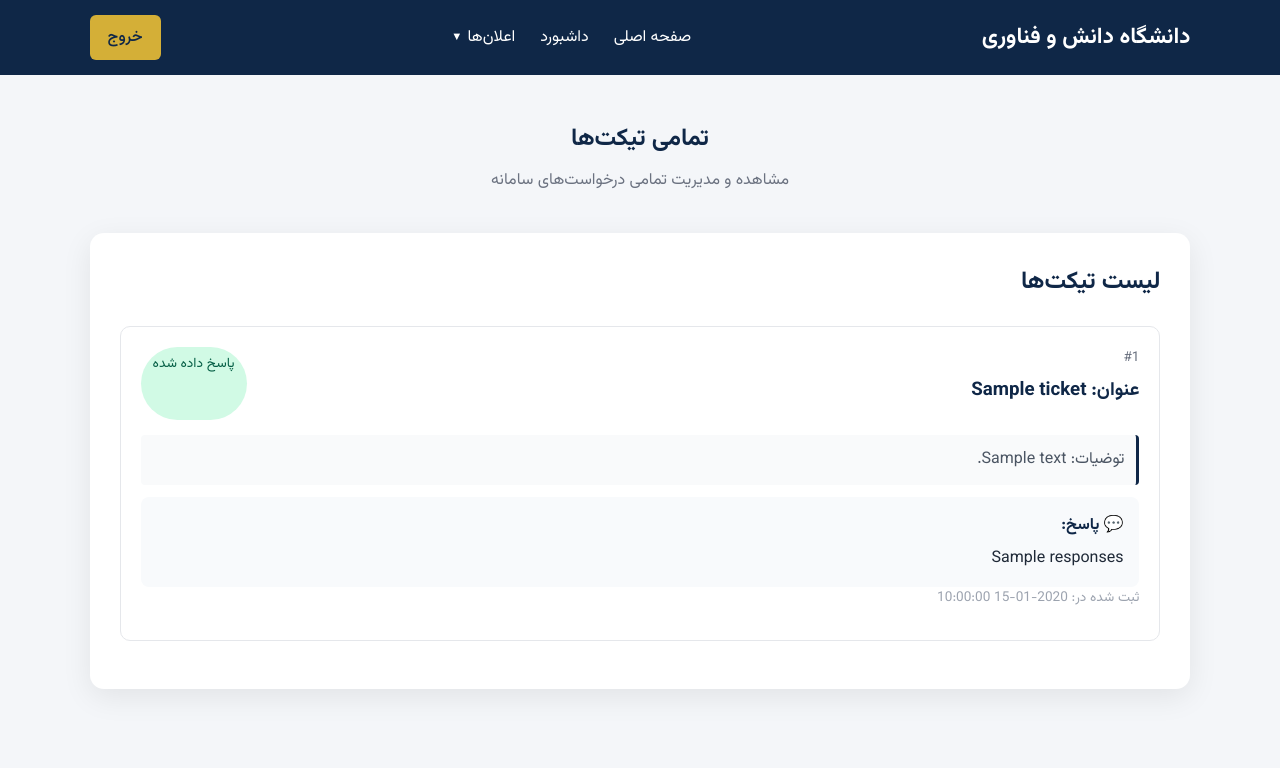
After one commit to teymuri-alireza/help-desk-system, a FastAPI app: template src/server/templates/tickets.html in a window 1280 px wide. The commit adds this page. Shown: the top 768 px of the page. Run offline with FastAPI, Linux system fonts and the light colour scheme; the template is opened without the code that fills it: most values are stand-ins (such as "Sample title", 1, 10 or a date in 2020); data that the repository does not hold is empty.

Commit message:
feat(api): complete /tickets GET

```diff
--- /dev/null
+++ b/src/server/static/css/tickets.css
@@ -0,0 +1,453 @@
+@import url('https://fonts.googleapis.com/css2?family=Vazirmatn:wght@300;400;500;700&display=swap');
+
+*{
+    margin:0;
+    padding:0;
+    box-sizing:border-box;
+}
+
+body{
+    font-family:'Vazirmatn',sans-serif;
+    background:#f4f6f9;
+    color:#1f2937;
+}
+
+/* HEADER */
+
+.navbar{
+    background:#0f2747;
+    color:white;
+    padding:15px 7%;
+    display:flex;
+    justify-content:space-between;
+    align-items:center;
+    flex-wrap:wrap;
+}
+
+.logo h2{
+    font-size:1.4rem;
+}
+
+.nav-links{
+    display:flex;
+    list-style:none;
+    gap:25px;
+}
+
+.nav-links a{
+    color:white;
+    text-decoration:none;
+    transition:.3s;
+}
+
+.nav-links a:hover{
+    color:#d4af37;
+}
+
+.auth-buttons {
+    display: flex;
+    gap: 10px;
+}
+
+.btn {
+    text-decoration: none;
+    padding: 10px 18px;
+    border-radius: 6px;
+    transition: 0.3s;
+    font-weight: 500;
+}
+.register-btn {
+    background: #d4af37;
+    color: #0f2747;
+}
+
+.register-btn:hover {
+    opacity: 0.9;
+}
+
+.notifications-dropdown {
+    position: relative;
+}
+
+.notifications-trigger {
+    cursor: pointer;
+    display: flex;
+    align-items: center;
+    gap: 5px;
+}
+
+.notifications-trigger::after {
+    content: '▼';
+    font-size: 0.7rem;
+    transition: transform 0.3s;
+}
+
+.notifications-dropdown:hover .notifications-trigger::after {
+    transform: rotate(-180deg);
+}
+
+.notifications-dropdown:hover .notifications-menu {
+    display: block;
+    animation: slideDown 0.2s ease-out;
+}
+
+.notifications-menu:hover {
+    display: block;
+}
+
+.notification-badge {
+    background: #ef4444;
+    color: white;
+    border-radius: 50%;
+    width: 24px;
+    height: 24px;
+    display: flex;
+    align-items: center;
+    justify-content: center;
+    font-size: 0.75rem;
+    font-weight: bold;
+    margin-right: 8px;
+}
+
+@keyframes slideDown {
+    from {
+        opacity: 0;
+        transform: translateY(-10px);
+    }
+    to {
+        opacity: 1;
+        transform: translateY(0);
+    }
+}
+
+.notifications-menu {
+    display: none;
+    position: absolute;
+    top: calc(100% + 10px);
+    right: 0;
+    background: white;
+    border: 1px solid #d1d5db;
+    border-radius: 8px;
+    min-width: 320px;
+    max-height: 400px;
+    overflow-y: auto;
+    box-shadow: 0 8px 16px rgba(0, 0, 0, 0.1);
+    z-index: 1000;
+    color: #1f2937;
+}
+
+.notifications-dropdown::after {
+    content: '';
+    position: absolute;
+    top: 100%;
+    right: 0;
+    width: 100%;
+    height: 10px;
+    display: none;
+}
+
+.notifications-dropdown:hover::after {
+    display: block;
+}
+
+.notification-item {
+    padding: 14px 16px;
+    border-bottom: 1px solid #e5e7eb;
+    cursor: pointer;
+    transition: background 0.2s;
+}
+
+.notification-item:hover {
+    background: #f9fafb;
+}
+
+.notification-item:last-child {
+    border-bottom: none;
+}
+
+.notification-title {
+    font-weight: 600;
+    color: #0f2747;
+    margin-bottom: 6px;
+    font-size: 0.95rem;
+}
+
+.notification-text {
+    font-size: 0.85rem;
+    color: #6b7280;
+    line-height: 1.4;
+}
+
+.notification-empty {
+    padding: 20px 16px;
+    text-align: center;
+    color: #6b7280;
+    font-size: 0.9rem;
+}
+
+.notification-btn {
+    margin-top: 8px;
+    padding: 6px 12px;
+    background: #0f2747;
+    color: white;
+    border: none;
+    border-radius: 5px;
+    cursor: pointer;
+    font-size: 0.8rem;
+    font-family: inherit;
+    transition: background 0.2s;
+    width: 100%;
+}
+
+.notification-btn:hover {
+    background: #183b69;
+}
+
+/* PAGE */
+
+.dashboard{
+    max-width:1400px;
+    margin:auto;
+    padding:45px 7%;
+}
+
+.page-title{
+    text-align:center;
+    margin-bottom:40px;
+}
+
+.page-title h1{
+    color:#0f2747;
+    margin-bottom:10px;
+}
+
+.page-title p{
+    color:#6b7280;
+}
+
+.card{
+    background:white;
+    margin-bottom:35px;
+    padding:30px;
+    border-radius:14px;
+    box-shadow: 0 8px 30px rgba(0,0,0,.08);
+}
+
+.section-header{
+    margin-bottom:25px;
+}
+
+.section-header h2{
+    color:#0f2747;
+}
+
+/* FORM */
+
+.form-group{
+    margin-bottom:18px;
+}
+
+.form-group label{
+    display:block;
+    margin-bottom:8px;
+}
+
+.form-group input,
+.form-group textarea{
+    width:100%;
+    padding:14px;
+    border:1px solid #d8dce4;
+    border-radius:8px;
+    font-family:inherit;
+}
+
+.form-group textarea{
+    resize:vertical;
+}
+
+.form-group input:focus,
+.form-group textarea:focus{
+    outline:none;
+    border-color:#0f2747;
+}
+
+.submit-btn{
+    width:100%;
+    padding:14px;
+    border:none;
+    border-radius:8px;
+    background:#0f2747;
+    color:white;
+    cursor:pointer;
+    font-family:inherit;
+    font-size:1rem;
+}
+
+.submit-btn:hover{
+    background:#183b69;
+}
+
+.alert {
+    padding: 1rem 1.25rem;
+    margin: 1rem 0;
+    border-radius: 8px;
+    border: 1px solid transparent;
+    font-size: 0.95rem;
+    font-weight: 500;
+    transition: opacity 0.5s ease;
+}
+
+.alert-success {
+    background-color: #d1fae5;
+    border-color: #6ee7b7;
+    color: #065f46;
+}
+
+/* TICKETS */
+
+.ticket-id {
+    color: #6b7280;
+    font-size: 0.85rem;
+    margin-bottom: 8px;
+}
+
+.ticket-created {
+    color: #9ca3af;
+    font-size: 0.85rem;
+    margin-bottom: 12px;
+}
+
+.ticket-description {
+    color: #4b5563;
+    line-height: 1.6;
+    margin: 12px 0;
+    padding: 12px;
+    background: #f9fafb;
+    border-right: 3px solid #0f2747;
+    border-radius: 4px;
+}
+
+.ticket-info {
+    flex: 1;
+}
+
+.empty-state {
+    text-align: center;
+    padding: 40px;
+    color: #9ca3af;
+}
+
+.reply-label {
+    font-weight: 600;
+    color: #0f2747;
+    margin-bottom: 8px;
+}
+
+.ticket-item{
+    padding:20px;
+    border:1px solid #e5e7eb;
+    border-radius:10px;
+    margin-bottom:18px;
+}
+
+.ticket-meta{
+    display:flex;
+    justify-content:space-between;
+    margin-bottom:15px;
+}
+
+.status{
+    padding:6px 12px;
+    border-radius:999px;
+    font-size:.85rem;
+}
+
+.answered{
+    background:#d1fae5;
+    color:#065f46;
+}
+
+.pending{
+    background:#fef3c7;
+    color:#92400e;
+}
+
+.ticket-item h3{
+    color:#0f2747;
+    margin-bottom:15px;
+}
+
+.ticket-reply{
+    background:#f8fafc;
+    padding:16px;
+    border-radius:8px;
+}
+
+/* USERS */
+
+.table-wrapper{
+    overflow:auto;
+}
+
+table{
+    width:100%;
+    border-collapse:collapse;
+}
+
+th{
+    background:#0f2747;
+    color:white;
+}
+
+th,
+td{
+    padding:16px;
+    text-align:right;
+    border-bottom:1px solid #e5e7eb;
+}
+
+.role{
+    padding:6px 14px;
+    border-radius:999px;
+    font-size:.85rem;
+}
+
+.admin{
+    background:#fee2e2;
+    color:#991b1b;
+}
+
+.support{
+    background:#e0e7ff;
+    color:#3730a3;
+}
+
+.student{
+    background:#dcfce7;
+    color:#166534;
+}
+
+/* RESPONSIVE */
+
+@media(max-width:900px){
+    .navbar{
+        flex-direction:column;
+        gap:20px;
+    }
+
+    .nav-links{
+        flex-wrap:wrap;
+        justify-content:center;
+    }
+}
+
+@media(max-width:650px){
+    .card{
+        padding:20px;
+    }
+
+    th,
+    td{
+        min-width:180px;
+    }
+}
--- a/src/server/templates/admin_dashboard.html
+++ b/src/server/templates/admin_dashboard.html
@@ -16,7 +16,7 @@
 
         <ul class="nav-links">
             <li><a href="/">صفحه اصلی</a></li>
-            <li><a>تیکت‌ها</a></li>
+            <li><a href="/tickets">تیکت‌ها</a></li>
             <li class="notifications-dropdown">
                 <a href="/notifications/all" class="notifications-trigger">اعلان‌ها</a>
                 <div class="notifications-menu" id="notifications-menu"></div>
@@ -111,6 +111,9 @@
                 </tbody>
             </table>
 
+            <div class="auth-buttons">
+                <a href="/tickets" class="btn submit-btn" style="text-align: center;">مشاهده همه تیکت‌ها</a>
+            </div>
         </div>
 
     </section>
--- /dev/null
+++ b/src/server/templates/tickets.html
@@ -0,0 +1,78 @@
+<!DOCTYPE html>
+<html lang="fa" dir="rtl">
+<head>
+    <meta charset="UTF-8">
+    <meta name="viewport" content="width=device-width, initial-scale=1.0">
+    <title>تمامی تیکت‌ها | دانشگاه دانش و فناوری</title>
+    <link rel="stylesheet" href="{{ url_for('static', path='css/tickets.css') }}">
+</head>
+<body>
+
+<header>
+    <nav class="navbar">
+        <div class="logo">
+            <h2>دانشگاه دانش و فناوری</h2>
+        </div>
+
+        <ul class="nav-links">
+            <li><a href="/">صفحه اصلی</a></li>
+            <li><a href="/dashboard">داشبورد</a></li>
+            <li class="notifications-dropdown">
+                <a href="/notifications/all" class="notifications-trigger">اعلان‌ها</a>
+                <div class="notifications-menu" id="notifications-menu"></div>
+            </li>
+        </ul>
+
+        <div class="auth-buttons">
+            <a href="/auth/logout" class="btn register-btn">خروج</a>
+        </div>
+    </nav>
+</header>
+
+<main class="dashboard">
+    <section class="page-title">
+        <h1>تمامی تیکت‌ها</h1>
+        <p>مشاهده و مدیریت تمامی درخواست‌های سامانه</p>
+    </section>
+
+    <section class="card">
+        <div class="section-header">
+            <h2>لیست تیکت‌ها</h2>
+        </div>
+
+        <div class="tickets-container">
+            {% if tickets_list %}
+                {% for ticket in tickets_list %}
+                    <div class="ticket-item">
+                        <div class="ticket-meta">
+                            <div class="ticket-info">
+                                <p class="ticket-id">#{{ ticket.id }}</p>
+                                <h3>عنوان: {{ ticket.title }}</h3>
+                            </div>
+                            <span class="status {% if ticket.status == 'answered' %}answered{% else %}pending{% endif %}">
+                                {% if ticket.status == 'answered' %}پاسخ داده شده{% else %}در انتظار پاسخ{% endif %}
+                            </span>
+                        </div>
+                        <p class="ticket-description">توضیات: {{ ticket.description }}</p>
+                        {% if ticket.responses %}
+                        <div class="ticket-reply">
+                            <p class="reply-label">💬 پاسخ:</p>
+                            <p>{{ ticket.responses }}</p>
+                        </div>
+                        {% endif %}
+                        <small><p class="ticket-created">ثبت شده در: {{ ticket.created_at }}</p></small>
+                    </div>
+                {% endfor %}
+            {% else %}
+                <div class="empty-state">
+                    <p>هیچ تیکتی ثبت نشده است</p>
+                </div>
+            {% endif %}
+        </div>
+    </section>
+</main>
+
+<script src="static/js/dashboard.js"></script>
+
+</body>
+</html>
```
Also changed, not shown: src/server/routes/tickets.py (+32 -5 lines), src/server/templates/user_dashboard.html (+6 -1 lines). Lines whose indentation alone changed are shown as unchanged.
